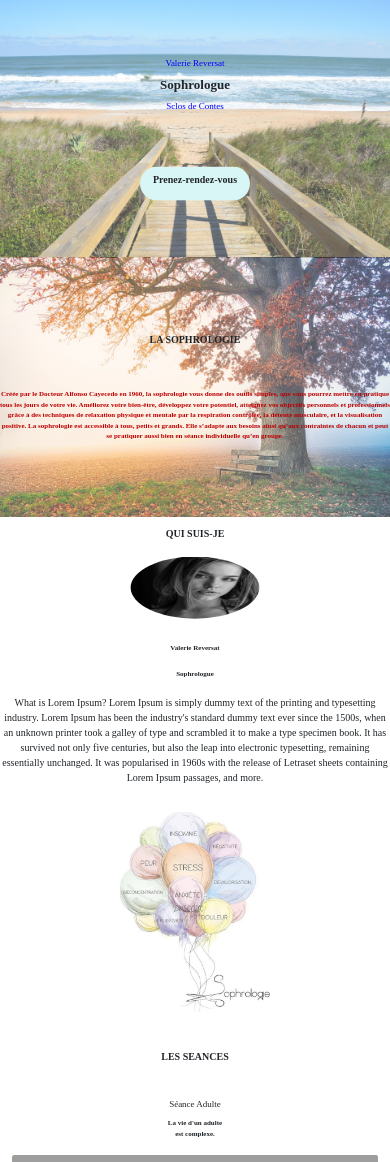
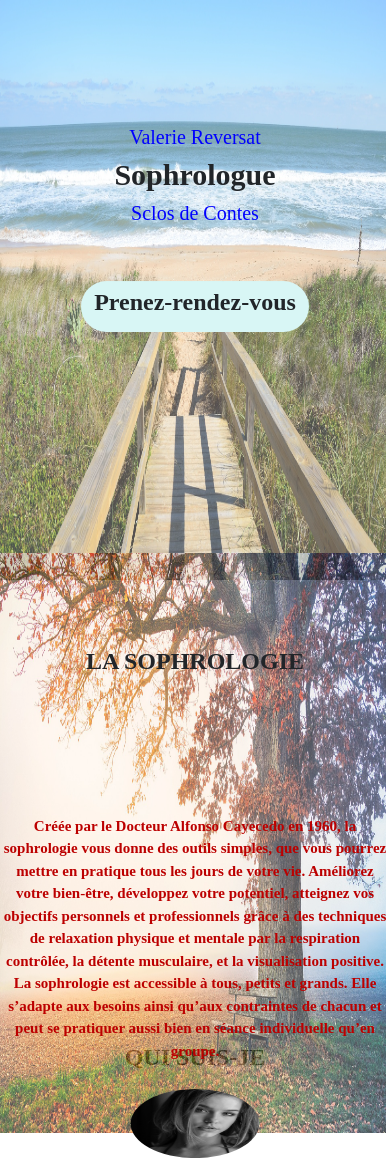
Before and after one commit to Ced06440/Sophologie-Reversat, a PHP site: page / in a window 390 px wide; the page is wider, and only the part inside the window is pictured. Shown: the top 1162 px of that part. Run offline with PHP 8.4, Linux system fonts and the light colour scheme; grey boxes are pictures that could not be loaded.

Commit message:
mise a jour css mobil

```diff
--- a/style-mobile.css
+++ b/style-mobile.css
@@ -4,41 +4,39 @@
     }
 
     .photo{
-        width : 100%;
+        width : 99%;
     }
-
-
     .background-img{
         opacity: 70%;
-    width: 100%;
-    height: 100%;
+        width: 99%;
+        height: 580px;
     }
     h1{
-    font-size: 13px;
+        font-size: 30px;
         font-weight: 900;
     }
     h2{
-    font-size:10px;
+        font-size:24px;
         font-weight:bold;
     }
     h3{
-    font-size: 9px;
+        font-size: 20px;
         font-weight: 500;
     }
 
     img{
-    width: 100%;
+        width: 99%;
         height:100%;
     }
     p{
-    font-size: 7px;
+        font-size: 15px;
     }
 
     /* START HEADER*/
 
     .header-content{
         position: relative;
-    transform: translate(0,-140%);
+        transform: translate(0,-220%);
     }
     .btn-color{
         background-color: #D8F6F5;
@@ -55,10 +53,10 @@ p{
     .sophro{
         left: 0;
         right: 0;
-    margin-top: -37%;
+        margin-top: -60%;
     }
     .sophrologie{
-    transform: translate(0,-30%);
+        transform: translate(0,-110%);
         text-align: center;
     }
     .sophrologie h2{
@@ -74,7 +72,7 @@ p{
 
     /* START SECTION QUI SUIS JE*/
     .quiSuisJe{
-    margin-top: 20%;
+        margin-top: -60%;
         text-align: center;
     }
     .photo{
```
Lines whose indentation alone changed are shown as unchanged.
